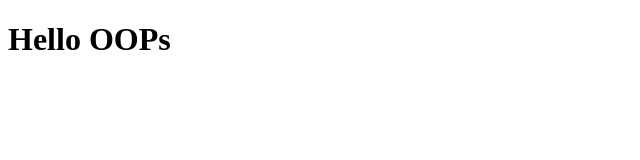
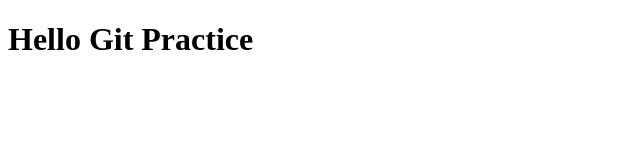
Before and after one commit to Arch2797/gitpract, a plain HTML site: page index.html in a window 1280 px wide. Shown: the whole page, without its empty margins (0-640 px from the left). Drawn offline with Linux system fonts and the light colour scheme.

Commit message:
added more html files

```diff
--- a/index.html
+++ b/index.html
@@ -3,7 +3,7 @@
 	<head>
 	</head>
 	<body>
-		<h1>Hello OOPs</h1>
+		<h1>Hello Git Practice</h1>
 	</body>
 
 	</html>
```
Also changed, not shown: about.html (added), person.html (added).
